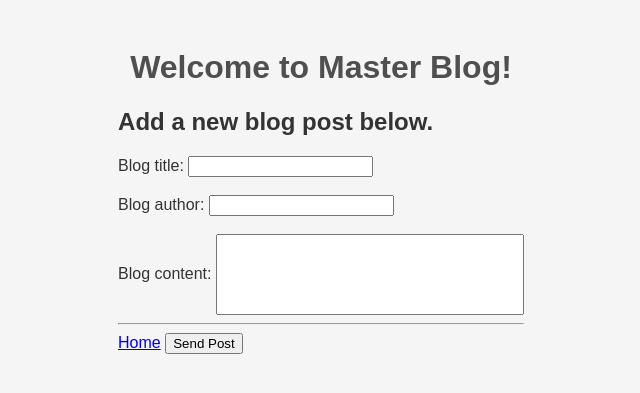
After one commit to Raffa139/MasterBlog, a Flask app: page /add in a window 1280 px wide. The commit adds this page. Shown: the top 393 px of the page, without its empty margins (319-959 px from the left). Run offline with Flask 3, Linux system fonts and the light colour scheme.

Commit message:
Implement add new posts feature

```diff
--- a/app.py
+++ b/app.py
@@ -1,5 +1,5 @@
-from flask import Flask, render_template
-from repository import get_blog_posts
+from flask import Flask, render_template, request, redirect, url_for
+from repository import get_blog_posts, add_blog_post
 
 app = Flask(__name__)
 
@@ -10,5 +10,22 @@ def index():
     return render_template("index.html", blogs=blog_posts)
 
 
+@app.route("/add", methods=["GET", "POST"])
+def add():
+    if request.method == "POST":
+        title = request.form.get("title")
+        author = request.form.get("author")
+        content = request.form.get("content")
+
+        try:
+            add_blog_post(author, title, content)
+        except ValueError:
+            return "Bad request", 400
+
+        return redirect(url_for("index"))
+
+    return render_template("add.html")
+
+
 if __name__ == '__main__':
     app.run(host="0.0.0.0", port=5000, debug=True)
--- a/repository.py
+++ b/repository.py
@@ -3,13 +3,35 @@ import json
 REPOSITORY_FILE = "data/blog-posts.json"
 
 
-def get_blog_posts():
+def serialize_blog_posts(posts):
+    with open(REPOSITORY_FILE, mode="w", encoding="utf-8") as file:
+        json.dump(posts, file)
+
+
+def deserialize_blog_posts():
     with open(REPOSITORY_FILE, encoding="utf-8") as file:
         return json.load(file)
 
 
+def get_blog_posts():
+    return deserialize_blog_posts()
+
+
 def add_blog_post(author, title, content):
-    pass
+    if any([not author, not title, not content]):
+        raise ValueError("Author, Title, and Content needed to create blog post")
+
+    blog_posts = get_blog_posts()
+    id = next_id(posts=blog_posts)
+
+    blog_posts.append({
+        "id": id,
+        "author": author,
+        "title": title,
+        "content": content
+    })
+
+    serialize_blog_posts(blog_posts)
 
 
 def update_blog_post(id, author, title, content):
@@ -18,3 +40,13 @@ def update_blog_post(id, author, title, content):
 
 def delete_blog_post(id):
     pass
+
+
+def next_id(*, posts):
+    used_ids = [post["id"] for post in posts]
+    id = len(posts)
+
+    while id in used_ids:
+        id += 1
+
+    return id
--- /dev/null
+++ b/templates/add.html
@@ -0,0 +1,38 @@
+<!DOCTYPE html>
+<html lang="en">
+<head>
+    <meta charset="UTF-8">
+    <meta name="viewport" content="width=device-width, initial-scale=1.0">
+    <link rel="stylesheet" href="{{ url_for('static', filename='style.css') }}">
+    <link rel="icon" href="{{ url_for('static', filename='favicon/favicon.ico') }}">
+    <title>Add Blog</title>
+</head>
+<body>
+<h1>Welcome to Master Blog!</h1>
+
+<div style="width: fit-content; margin: 0 auto">
+    <h2>Add a new blog post below.</h2>
+
+    <form action="/add" method="POST">
+        <label for="title">Blog title:</label>
+        <input id="title" name="title" type="text" required/>
+        <br/>
+        <br/>
+
+        <label for="author">Blog author:</label>
+        <input id="author" name="author" type="text" required/>
+        <br/>
+        <br/>
+
+        <label for="content">Blog content:</label>
+        <input id="content" name="content" type="text" required style="width: 300px; height: 75px"/>
+        <br/>
+
+        <hr/>
+
+        <a href="/">Home</a>
+        <button type="submit">Send Post</button>
+    </form>
+</div>
+</body>
+</html>
--- a/templates/index.html
+++ b/templates/index.html
@@ -10,6 +10,10 @@
 <body>
 <h1>Welcome to Master Blog!</h1>
 
+<div style="width: fit-content; margin: 25px auto">
+    <a href="/add">Create Post</a>
+</div>
+
 {% for blog in blogs %}
 <div class="post">
     <h2>{{ blog["title"] }}</h2>
```
